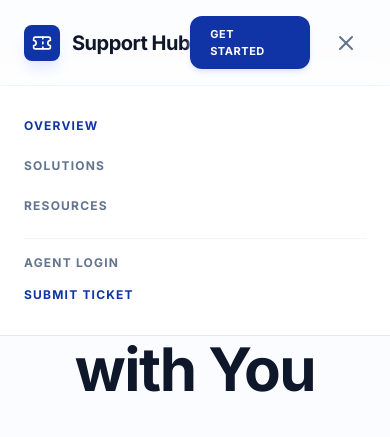
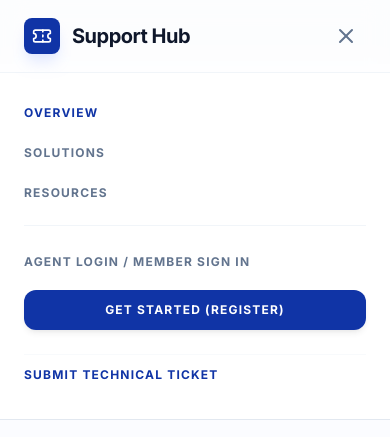
Before and after one commit to Topson555/support-central-Hub, a React (Vite) app: page / in a window 390 px wide. Both pictures are taken after a click on the button "Toggle Navigation Menu". Shown: the top 437 px of the page. Built offline with nearby package versions, Linux system fonts and the light colour scheme; no server answers; a web font is replaced by a local one.

Commit message:
responsivenes of navbar

```diff
--- a/src/pages/LandingPage.jsx
+++ b/src/pages/LandingPage.jsx
@@ -38,14 +38,14 @@ export default function LandingPage() {
 
           <div className="flex items-center gap-4">
             {localStorage.getItem('token') ? (
-              <Link to="/dashboard" className="rounded-xl bg-[#1034A6] px-5 py-2.5 text-[11px] font-bold uppercase tracking-wider text-white shadow-md transition-all hover:bg-[#0E2D8E] active:scale-95 shadow-indigo-100">
+              <Link to="/dashboard" className="hidden sm:inline-block rounded-xl bg-[#1034A6] px-5 py-2.5 text-[11px] font-bold uppercase tracking-wider text-white shadow-md transition-all hover:bg-[#0E2D8E] active:scale-95 shadow-indigo-100">
                 Go to Dashboard
               </Link>
             ) : (
               <>
-                <Link to="/login" className="hidden xs:block text-[11px] font-bold uppercase tracking-wider text-slate-500 hover:text-[#1034A6] transition-colors px-2">Login</Link>
+                <Link to="/login" className="hidden md:inline-block text-[11px] font-bold uppercase tracking-wider text-slate-500 hover:text-[#1034A6] transition-colors px-2">Login</Link>
                 <Link to="/signup"
-                  className="rounded-xl bg-[#1034A6] px-5 py-2.5 text-[11px] font-bold uppercase tracking-wider text-white shadow-md transition-all hover:bg-[#0E2D8E] active:scale-95 shadow-indigo-100"
+                  className="hidden sm:inline-block rounded-xl bg-[#1034A6] px-5 py-2.5 text-[11px] font-bold uppercase tracking-wider text-white shadow-md transition-all hover:bg-[#0E2D8E] active:scale-95 shadow-indigo-100"
                 >
                   Get Started
                 </Link>
@@ -56,6 +56,7 @@ export default function LandingPage() {
             <button
               className="lg:hidden p-2 text-slate-500 hover:text-[#1034A6] transition-colors"
               onClick={() => setIsMenuOpen(!isMenuOpen)}
+              aria-label="Toggle Navigation Menu"
             >
               {isMenuOpen ? <X className="h-6 w-6" /> : <Menu className="h-6 w-6" />}
             </button>
@@ -90,20 +91,39 @@ export default function LandingPage() {
             >
               Resources
             </Link>
-            <div className="pt-4 border-t border-slate-100 flex flex-col gap-4">
+            <div className="pt-6 border-t border-slate-100 flex flex-col gap-4">
+              {localStorage.getItem('token') ? (
+                <Link
+                  to="/dashboard"
+                  className="rounded-xl bg-[#1034A6] py-3 text-xs font-bold uppercase tracking-widest text-white shadow-md text-center active:scale-98 transition-transform"
+                  onClick={() => setIsMenuOpen(false)}
+                >
+                  Go to Dashboard
+                </Link>
+              ) : (
+                <>
+                  <Link
+                    to="/login"
+                    className="text-xs font-bold uppercase tracking-widest text-slate-500 py-1"
+                    onClick={() => setIsMenuOpen(false)}
+                  >
+                    Agent Login / Member Sign In
+                  </Link>
+                  <Link
+                    to="/signup"
+                    className="rounded-xl bg-[#1034A6] py-3 text-xs font-bold uppercase tracking-widest text-white shadow-md text-center active:scale-98 transition-transform"
+                    onClick={() => setIsMenuOpen(false)}
+                  >
+                    Get Started (Register)
+                  </Link>
+                </>
+              )}
               <Link
-                to="/login"
-                className="text-xs font-bold uppercase tracking-widest text-slate-500"
+                to="/submit"
+                className="text-xs font-bold uppercase tracking-widest text-[#1034A6] py-1 mt-2 border-t border-slate-50 pt-3"
                 onClick={() => setIsMenuOpen(false)}
               >
-                Agent Login
-              </Link>
-              <Link
-                to="/submit"
-                className="text-xs font-bold uppercase tracking-widest text-[#1034A6]"
-                onClick={() => setIsMenuOpen(false)}
-              >
-                Submit Ticket
+                Submit Technical Ticket
               </Link>
             </div>
           </div>
```
